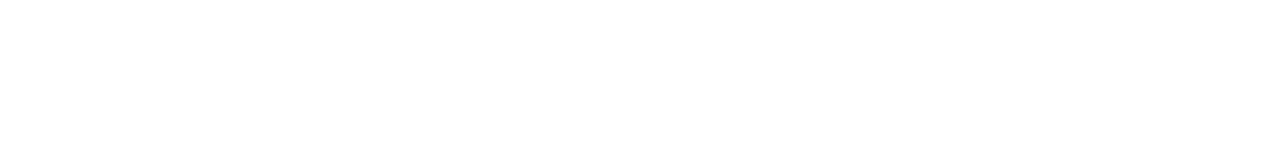
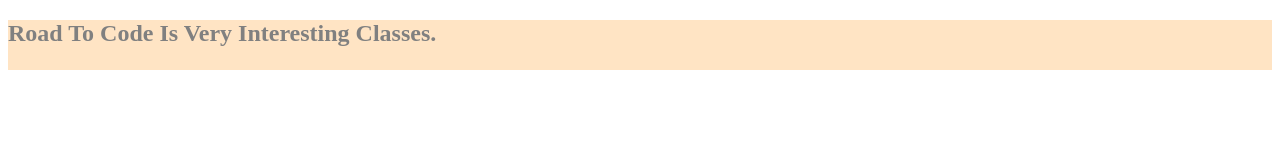
Before and after one commit to rinalshinde10/second-css-project, a plain HTML site: page index.html in a window 1280 px wide. Drawn offline with Linux system fonts and the light colour scheme.

Commit message:
add statement

```diff
--- a/index.html
+++ b/index.html
@@ -2,8 +2,9 @@
 <html>
 <head>
 <title>Home Page</title>
+<link rel="stylesheet" href="style.css"/>
 </head>
 <body>
-
+   <h2>Road To Code Is Very Interesting Classes.</h2>
 </body>
 </html>
--- a/style.css
+++ b/style.css
@@ -0,0 +1,5 @@
+h2{
+    background-color: bisque;
+    height: 50px;
+    color: gray;
+}
```
